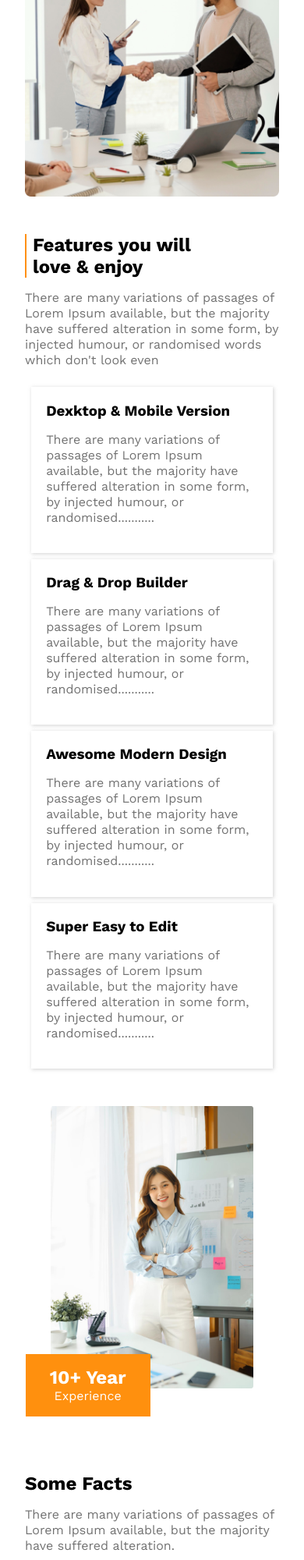
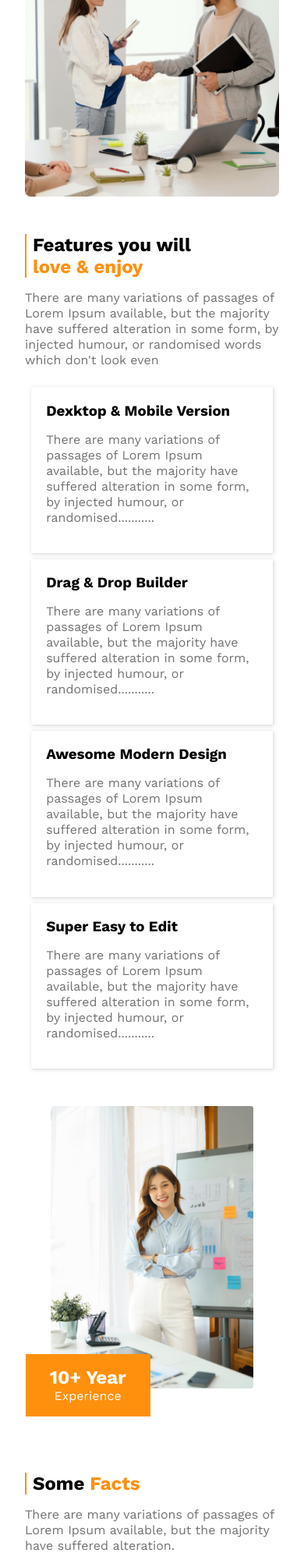
Before and after one commit to eftekher-alam/g3-architects, a plain HTML site: page index.htm in a window 390 px wide. Shown: the part 2221-4221 px from the top of the page at 78% size. Drawn offline with nearby package versions, Linux system fonts and the light colour scheme.

```diff
--- a/index.htm
+++ b/index.htm
@@ -55,7 +55,8 @@
         <section class="experience-section">
             <div class="experience-container">
                 <div class="exp-left">
-                    <h2 class="heading-second">Features you will <br>love & enjoy</h2>
+                    <h2 class="heading-second">Features you will <br><span class="heading-orange">love & enjoy</span>
+                    </h2>
                     <p class="desc-first">There are many variations of passages of Lorem Ipsum available, but the
                         majority have suffered alteration in some form, by injected humour, or randomised words which
                         don't look even</p>
@@ -96,7 +97,7 @@
 
         <section class="facts-section">
             <div class="facts-container">
-                <h2 class="header-second">Some Facts</h2>
+                <h2 class="heading-second">Some <span class="heading-orange">Facts</span></h2>
                 <p class="desc-first">There are many variations of passages of Lorem Ipsum available, but the majority
                     have
                     suffered alteration.</p>
```
